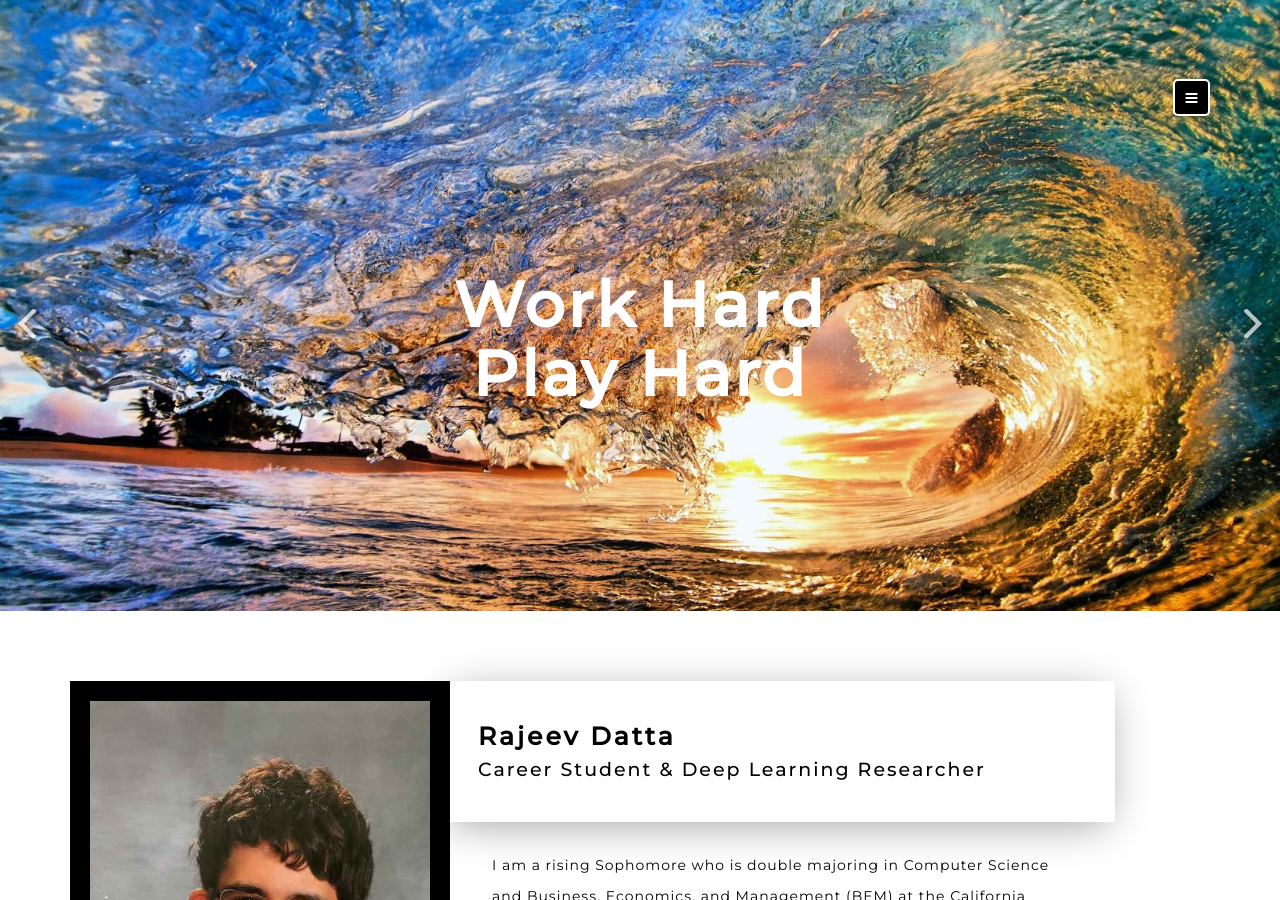
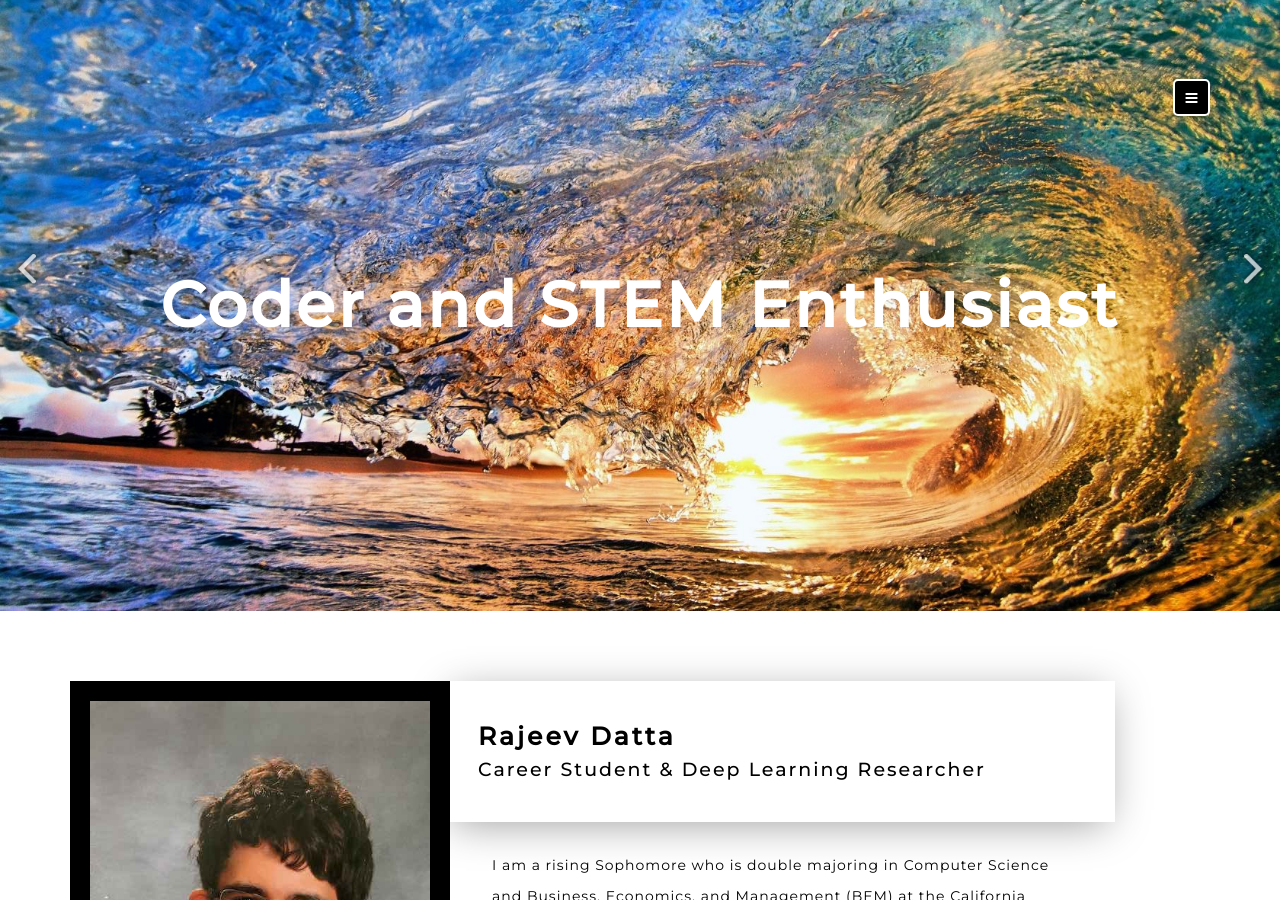
Before and after one commit to rajeev-datta/rajeev-datta.github.io, a Jekyll site: the page index.html, which Jekyll copies as it is, in a window 1280 px wide and 900 px high. Built offline with Jekyll 4.4.1, drawn with Linux system fonts in a browser that asks for light colours.

Commit message:
Update index.html

```diff
--- a/index.html
+++ b/index.html
@@ -103,9 +103,9 @@ License URL: http://creativecommons.org/licenses/by/3.0/
 						<div class="slider-img ">
 							<div class="container">
 								<div class="slider-info">
-									<h4><strong>Work Hard</strong>
+									<h4><strong>Coder and STEM Enthusiast</strong>
 										 </h4>
-									<h4><strong>Play Hard</strong></h4>
+									<!-- <h4><strong>Play Hard</strong></h4> -->
 								</div>
 							</div>
 						</div>
```
Also changed, not shown: other parts of index.html (+2 -2 lines).
